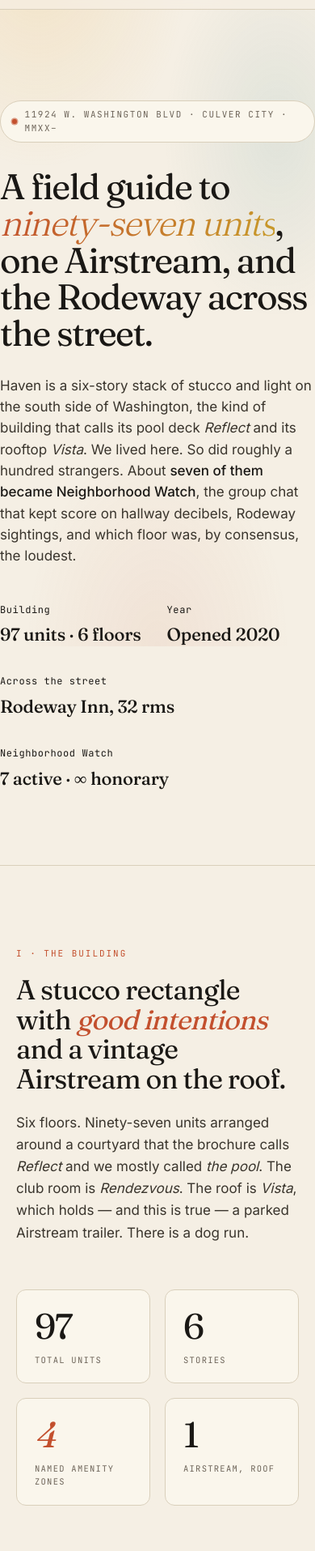
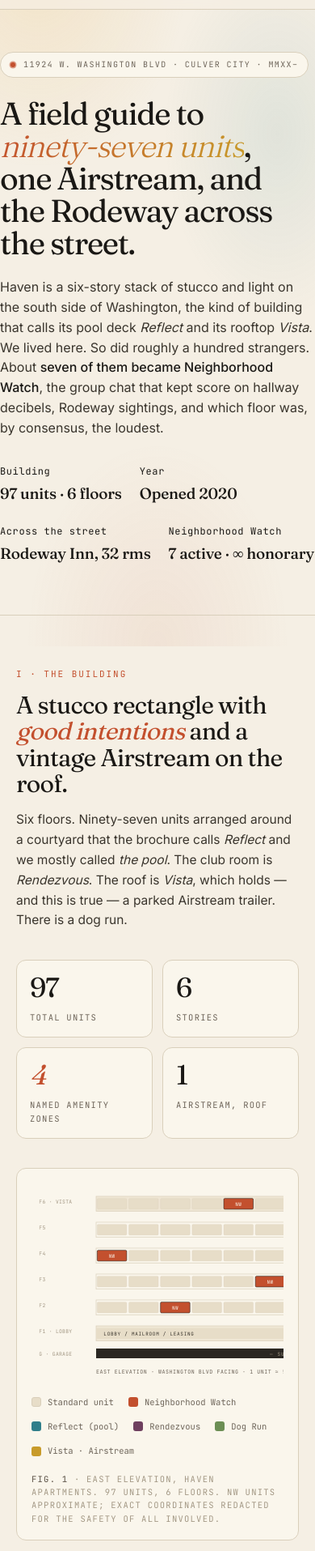
Before and after one commit to BimRoss/haven-lander, a plain HTML site: page index.html in a window 390 px wide. Shown: the part 46-1961 px from the top of the page at 81% size. Drawn offline with Linux system fonts and the light colour scheme.

Commit message:
Tighten mobile padding; scroll wide diagrams horizontally on phones
- Hero/section/outro vertical padding scaled down on <=640px
- h1, lede, eyebrow, stats, roster, footer tuned for narrow viewport
- Floor diagram and hallway-decibels SVG (1080-wide viewBox) wrap in
  an overflow-x:auto container with min-width:720px on small screens,
  so their 9-10pt labels stay legible instead of scaling to 3pt

```diff
--- a/index.html
+++ b/index.html
@@ -241,6 +241,48 @@
   .pill { display: inline-block; padding: 3px 10px; border-radius: 99px; background: var(--bg-warm); color: var(--ink-soft); font-family: 'JetBrains Mono', monospace; font-size: 10.5px; letter-spacing: 0.08em; text-transform: uppercase; }
 
   hr.rule { border: none; height: 1px; background: var(--line); margin: 36px 0; }
+
+  /* Wide diagrams: scroll horizontally on small screens rather than crush labels */
+  .scroll-x { margin: 0 -28px; padding: 0 28px; }
+  .scroll-x .inner { overflow-x: auto; -webkit-overflow-scrolling: touch; }
+  .scroll-x .inner svg { display: block; }
+  @media (max-width: 720px) {
+    .scroll-x .inner svg { min-width: 720px; }
+  }
+
+  /* ===== MOBILE TUNING ===== */
+  @media (max-width: 640px) {
+    .hero { padding: 110px 0 60px; }
+    .hero h1 { font-size: clamp(36px, 10vw, 56px); margin-bottom: 22px; }
+    .hero .lede { font-size: 16px; margin-bottom: 32px; }
+    .hero .meta { gap: 22px; }
+    .hero .meta div b { font-size: 19px; }
+    .eyebrow { font-size: 10px; padding: 7px 12px; margin-bottom: 24px; }
+
+    section.s { padding: 64px 0; }
+    section.s h2 { font-size: clamp(30px, 7.5vw, 40px); margin-bottom: 16px; }
+    section.s .sub { font-size: 15.5px; margin-bottom: 36px; }
+    section.s .kicker { margin-bottom: 14px; }
+
+    .card { padding: 18px; border-radius: 12px; }
+    .scroll-x { margin: 0 -20px; padding: 0 20px; }
+
+    .stats { gap: 12px; margin-bottom: 36px; }
+    .stat { padding: 16px; }
+    .stat .n { font-size: 34px; }
+
+    .grid-2, .grid-3 { gap: 18px; }
+    .legend { gap: 14px 18px; font-size: 10.5px; }
+    .roster { gap: 12px; }
+    .roster .person { padding: 14px 16px; }
+
+    .outro { padding: 80px 0 70px; }
+    .outro h2 { font-size: clamp(28px, 7.5vw, 40px); margin-bottom: 22px; }
+    .outro p { font-size: 15px; }
+
+    footer .inner { font-size: 10px; flex-direction: column; align-items: flex-start; }
+    footer .inner div { line-height: 1.5; }
+  }
 </style>
 </head>
 <body>
@@ -289,6 +331,7 @@
 
     <div class="card">
       <!-- ===== FLOOR DIAGRAM SVG: 6 floors, ~16 units each = 96 (rounded), highlights Watch units ===== -->
+      <div class="scroll-x"><div class="inner">
       <svg class="block-svg" viewBox="0 0 1080 360" preserveAspectRatio="xMidYMid meet" aria-label="Floor diagram of Haven Apartments showing 97 units across 6 floors, with Neighborhood Watch units highlighted.">
         <defs>
           <linearGradient id="pool" x1="0" x2="1" y1="0" y2="1">
@@ -367,6 +410,7 @@
         <!-- caption box -->
         <text x="120" y="352" class="lbl">EAST ELEVATION · WASHINGTON BLVD FACING · 1 UNIT ≈ 58 px · NW = NEIGHBORHOOD WATCH</text>
       </svg>
+      </div></div>
 
       <script>
         // Render unit rectangles + highlight Watch units
@@ -605,6 +649,7 @@
     </p>
 
     <div class="card">
+      <div class="scroll-x"><div class="inner">
       <svg class="block-svg" viewBox="0 0 1080 360" aria-label="Hallway decibels across the day, weekdays vs weekends.">
         <text x="20" y="24" class="ttl">Hallway decibels (dBA), measured at the 3rd-floor elevator bank</text>
         <text x="20" y="40" class="lbl">Higher = louder · n = 142 evenings · perceived, not metered · methodology: vibes</text>
@@ -688,6 +733,7 @@
 
         <text x="60" y="350" class="lbl">SOURCE: SELF-REPORTED, NEIGHBORHOOD WATCH GROUP CHAT</text>
       </svg>
+      </div></div>
       <div class="caption"><b>FIG. 4</b> · The kids resolve around 8:15 PM, every night, like a tide.</div>
     </div>
   </div>
```
